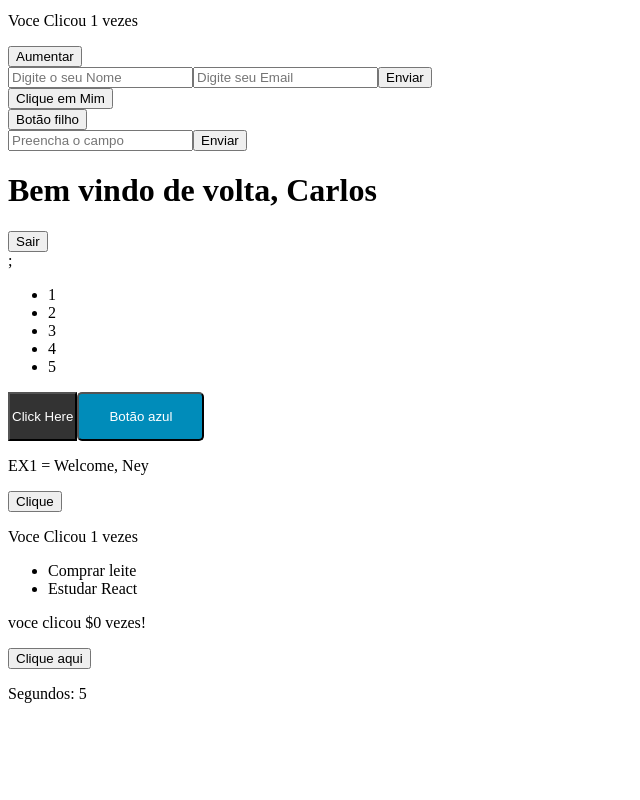
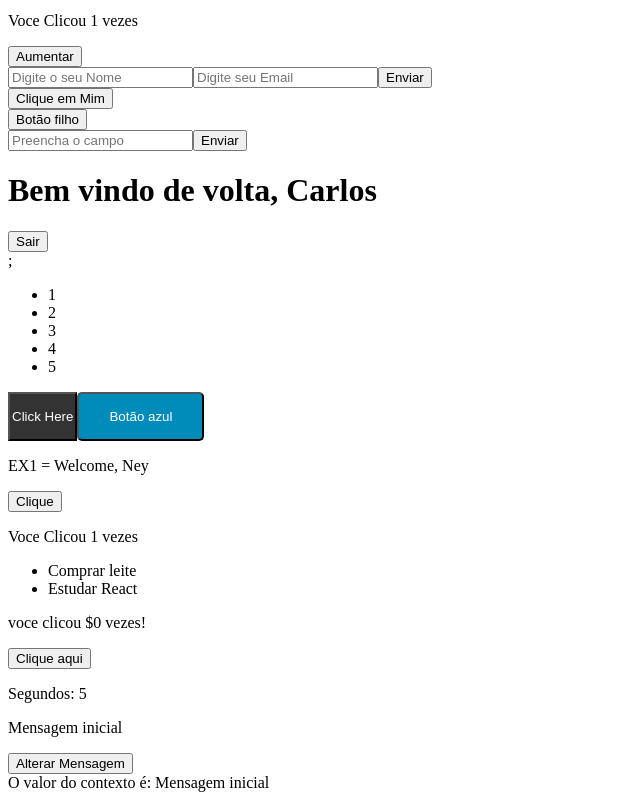
Before and after one commit to Neyzim/react-course, a React (Vite) app: page / in a window 1280 px wide. Shown: the part 268-1068 px from the top of the page, without its empty margins (0-640 px from the left). Before the commit the page ends 987 px from the top, so only its background shows below. Built offline with nearby package versions, Linux system fonts and the light colour scheme.

Commit message:
feat: created Components to Study Contexts Usage

```diff
--- a/src/App.jsx
+++ b/src/App.jsx
@@ -20,6 +20,9 @@ import CounterEx from './components/exercices/CounterEx';
 import TaskList from './components/exercices/TaskList';
 import UseEffectEx from './components/UseEffectEx';
 import Timer from './components/Timer';
+import { MyContext, MyContextProvider } from './contexts/MyContext';
+import ContextValueCheck from './components/ContextValueCheck';
+import COntextChildComponent from './components/COntextChildComponent';
 
 
 
@@ -71,8 +74,16 @@ function App() {
     <TaskList  tasks={tasks} />
 
     {/* Parte 2 */}
+    {/*Use Effect */}
     <UseEffectEx />
+    {/*Use Context */}
     <Timer />
+    {/*Context */}
+    <MyContextProvider>
+      <COntextChildComponent /> {/*coloco os componentes que vão ter acesso ao contexto dentro do provider */}
+      <ContextValueCheck />
+
+    </MyContextProvider>
   </>
   );
 }
--- /dev/null
+++ b/src/components/COntextChildComponent.jsx
@@ -0,0 +1,16 @@
+import {useContext} from 'react'
+import { MyContext } from '../contexts/MyContext'
+
+const COntextChildComponent = () => {
+//A ideia aqui é alterar a mensagem do MyContext
+
+    const {mensagem, setMensagem} = useContext(MyContext);
+  return (
+    <div>
+        <p>{mensagem}</p>
+      <button onClick={() => setMensagem("Nova Mensagem")}>Alterar Mensagem</button>
+    </div>
+  )
+}
+
+export default COntextChildComponent;
--- /dev/null
+++ b/src/components/ContextValueCheck.jsx
@@ -0,0 +1,16 @@
+import {useContext} from 'react'
+import { MyContext } from '../contexts/MyContext'
+
+const ContextValueCheck = () => {
+
+    const {mensagem} = useContext(MyContext);
+
+
+  return (
+    <div>
+    O valor do contexto é: {mensagem}
+    </div>
+  )
+}
+
+export default ContextValueCheck
--- /dev/null
+++ b/src/contexts/MyContext.jsx
@@ -0,0 +1,20 @@
+import { useState, createContext, Children } from "react";
+
+
+export const MyContext = createContext(); //è onde vai estar o valor do meu contexto
+
+export const MyContextProvider = ({children}) => { //é quem vai mostrar quais componentes vão usufriir do contexto
+    const [mensagem, setMensagem] = useState("Mensagem inicial");
+
+    const valorDoContexto = { //variável que une o objeto que vai ser entregue aos componentes que consomem esse contexto
+        mensagem,
+        setMensagem
+    }
+
+    return (
+        <MyContext.Provider value={valorDoContexto}>
+            {children}                   {/*Quem esta dentro do provider pode receber o valor do contexto */}
+        </MyContext.Provider>
+    );
+
+}
```
